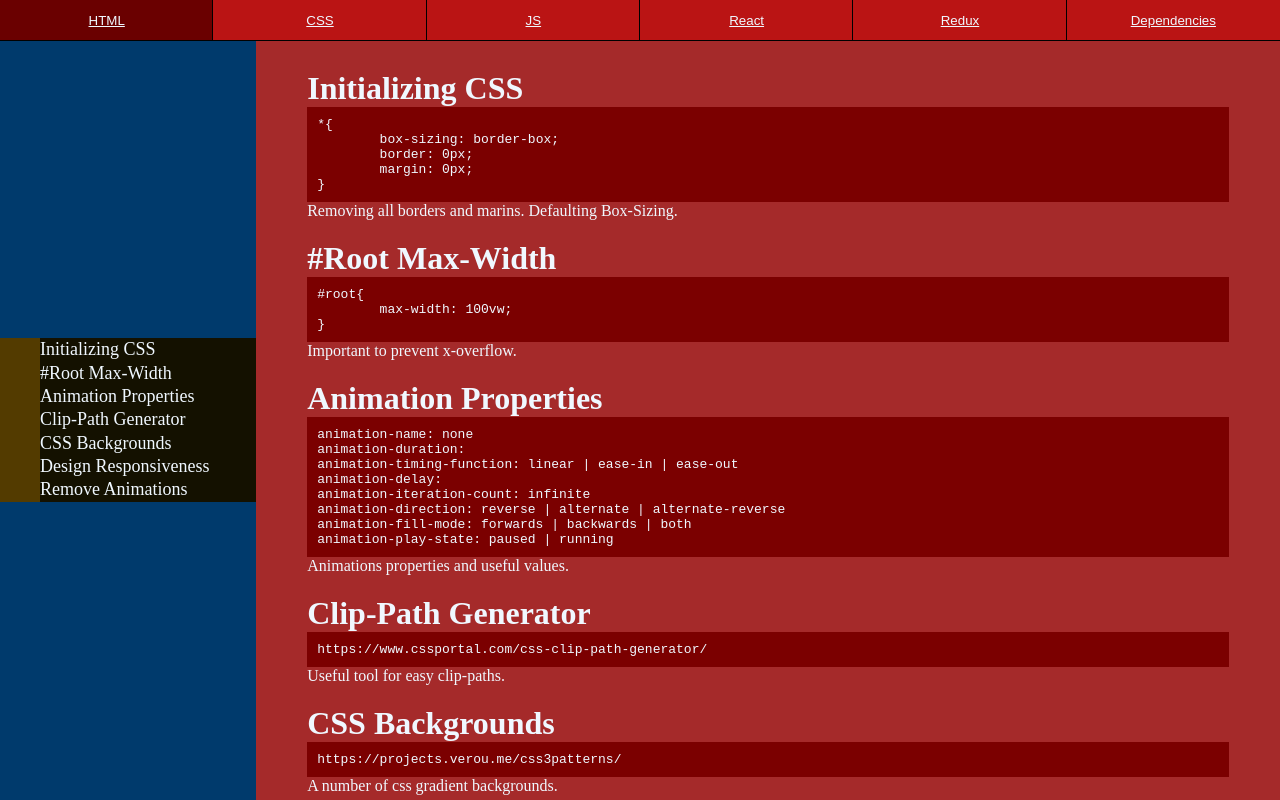
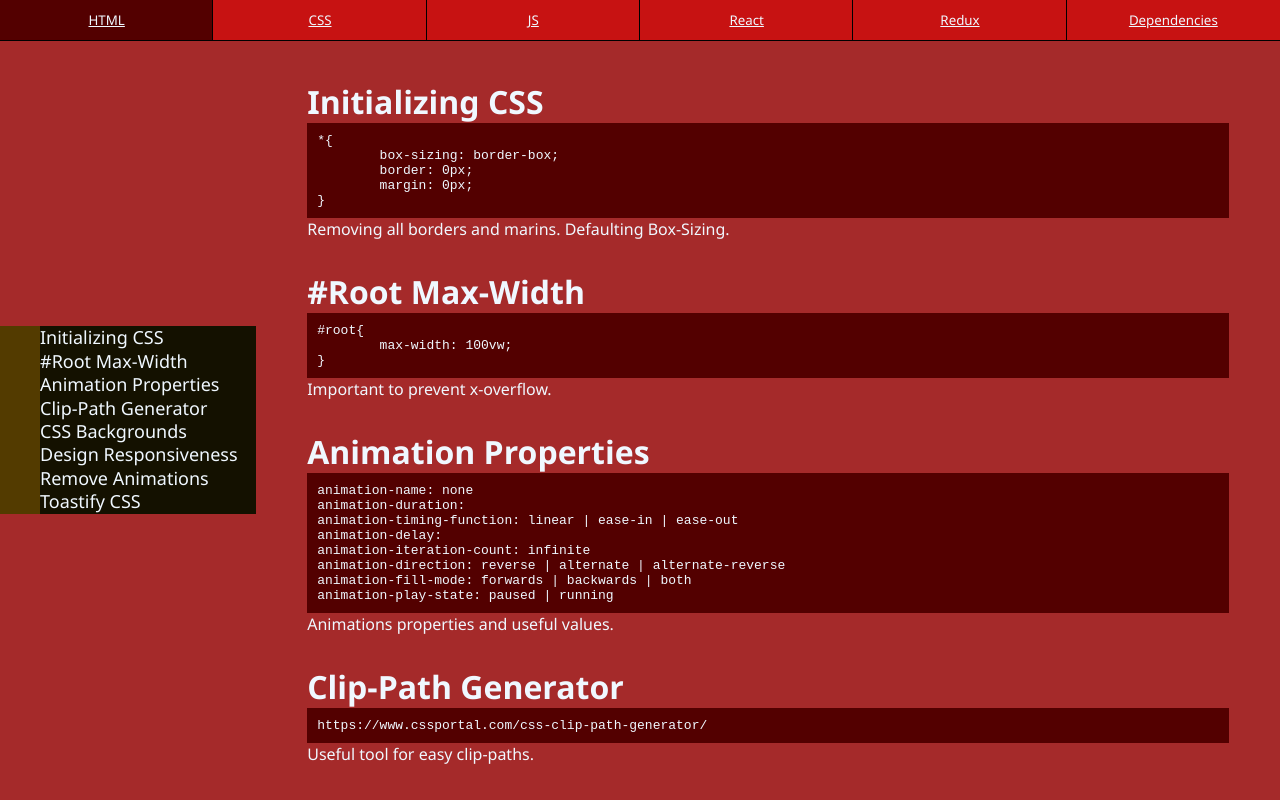
Before and after one commit to guitarisprettierthanpiano/Useful, a React app: page /css in a window 1280 px wide. Shown: the top 800 px of the page. Built offline with nearby package versions, Linux system fonts and the light colour scheme.

Commit message:
changing to production

```diff
--- a/index.html
+++ b/index.html
@@ -6,6 +6,10 @@
     <meta name="viewport" content="width=device-width, initial-scale=1.0">
 
     <title>The Index</title>
+
+    <Meta
+        name='description'
+        content='A collection of useful references I use in web development.'>
 
     <link rel="shortcut icon" href="#" />
     <link rel="stylesheet" href="./dist/styles.css">
--- a/src/components/css/MostRecentCSS.tsx
+++ b/src/components/css/MostRecentCSS.tsx
@@ -33,6 +33,7 @@ export const MostRecentCSS: React.FC<Props> = ({}) => {
                 //making pre inside container
                 const newPre: HTMLPreElement = document.createElement('pre')
                 newPre.textContent = data[i].pre
+                newPre.onclick = () => navigator.clipboard.writeText(`${data[i].pre}`)
                 newContainer.appendChild(newPre)
 
                 //making note inside container
@@ -41,7 +42,6 @@ export const MostRecentCSS: React.FC<Props> = ({}) => {
                 newContainer.appendChild(newNote)
             }
 
-            console.log(data)
             return
         }
         catch(error){
--- a/src/components/css/css.json
+++ b/src/components/css/css.json
@@ -14,11 +14,6 @@
         "pre": "animation-name: none\nanimation-duration:\nanimation-timing-function: linear | ease-in | ease-out \nanimation-delay:\nanimation-iteration-count: infinite\nanimation-direction: reverse | alternate | alternate-reverse\nanimation-fill-mode: forwards | backwards | both\nanimation-play-state: paused | running",
         "note": "Animations properties and useful values."
     },
-
-
-
-
-
     {
         "title": "Clip-Path Generator",
         "pre": "https://www.cssportal.com/css-clip-path-generator/",
@@ -38,6 +33,10 @@
         "title": "Remove Animations",
         "pre": "*{\n\tanimation-name:none!important;\n} ",
         "note": "Removing animations for responsive designs."
+    },
+    {
+        "title": "Toastify CSS",
+        "pre": ".Toastify__toast--error{\n\tbackground: rgb(219, 0, 0)!important;\n}\n.Toastify__toast-container--top-center{\n\ttop: 40%!important;\n}\n.Toastify__close-button{\n\tdisplay: none!important;\n}",
+        "note": "Overwriting Toastify default CSS"
     }
-
 ]
--- a/src/components/html/MostRecentHTML.tsx
+++ b/src/components/html/MostRecentHTML.tsx
@@ -33,6 +33,7 @@ export const MostRecentHTML: React.FC<Props> = ({}) => {
                 //making pre inside container
                 const newPre: HTMLPreElement = document.createElement('pre')
                 newPre.textContent = data[i].pre
+                newPre.onclick = () => navigator.clipboard.writeText(`${data[i].pre}`)
                 newContainer.appendChild(newPre)
 
                 //making note inside container
@@ -41,7 +42,6 @@ export const MostRecentHTML: React.FC<Props> = ({}) => {
                 newContainer.appendChild(newNote)
             }
 
-            console.log(data)
             return
         }
         catch(error){
--- a/src/styles.css
+++ b/src/styles.css
@@ -3,6 +3,8 @@
     border: 0px;
     margin: 0px;
     color: aliceblue;
+
+    font-family: 'Segoe UI', Tahoma, Geneva, Verdana, sans-serif;
 }
 
 #root{
@@ -27,7 +29,7 @@
 .header button{
     height: 100%;
     width: 100%;
-    background-color: rgb(186, 20, 20);
+    background-color: rgb(199, 18, 18);
 
     display: grid;
     align-items: center;
@@ -37,7 +39,7 @@
     cursor: pointer;
 }
 .header button:hover{
-    background-color: rgb(106, 0, 0);
+    background-color: rgb(83, 0, 0);
 }
 button link{
     width: 100%;
@@ -75,7 +77,6 @@ button link{
     align-self: start;
     grid-row: 1;
     grid-column: 1;
-    background-color: rgb(0, 58, 108);
 
     display: grid;
     grid-template-rows: 1fr auto 1fr;
@@ -101,7 +102,6 @@ li{
     width: auto;
     background-color: rgb(20, 17, 0);
 
-    text-justify: start;
     text-align: start;
     line-height: 1.3;
 }
@@ -125,13 +125,14 @@ li{
 
 }
 .Content h1{
-    margin-top: 20px;
+    margin-top: 30px;
     grid-row: 1;
     width: 100%;
 }
 .Content pre{
     grid-row: 2;
-    background-color: rgb(123, 0, 0);
+    background-color: rgb(83, 0, 0);
+    font-family: monospace;
 
     width: 100%;
     padding: 10px;
--- a/webpack.config.js
+++ b/webpack.config.js
@@ -15,11 +15,11 @@ module.exports = {
 
     entry: "./src/index.tsx",
 
-    mode: "development",
-    devtool: "inline-source-map",
+    // mode: "development",
+    // devtool: "inline-source-map",
 
-    // mode: "production",
-    // devtool: "source-map",
+    mode: "production",
+    devtool: "source-map",
 
     output: {
         filename: "bundle.js",
```
Also changed, not shown: 4 other files (tests, documents, lock files or other folders).
